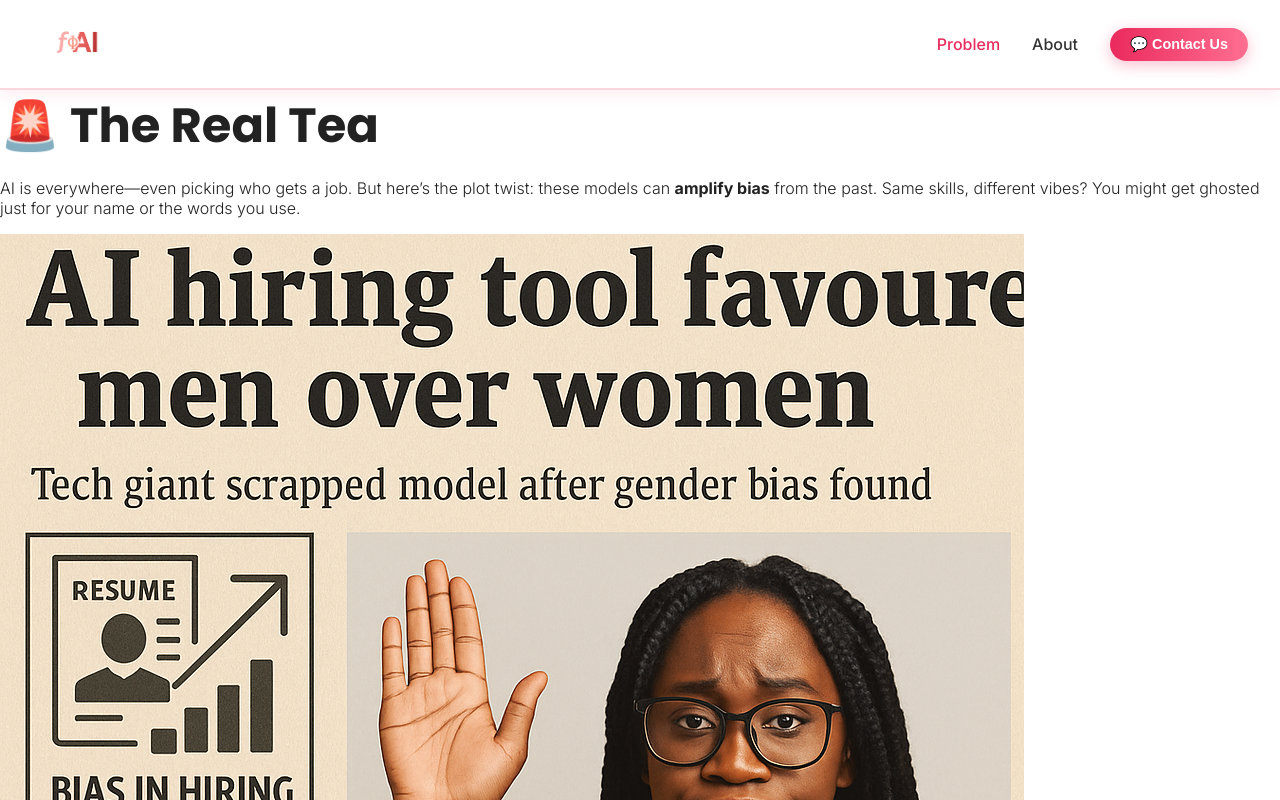
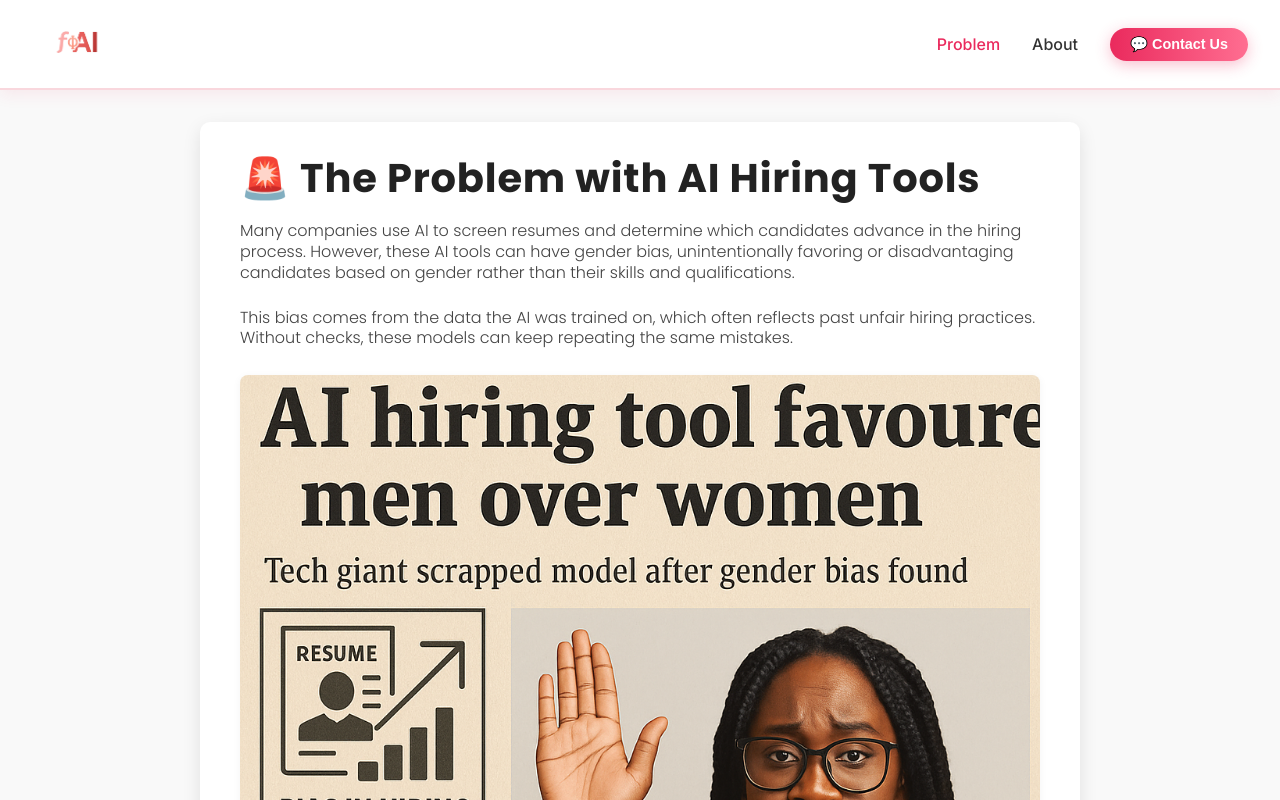
Before and after one commit to imancheema/fAI, a React (Create React App) app in the folder frontend/: page /problem in a window 1280 px wide. Built offline with nearby package versions, Linux system fonts and the light colour scheme.

Commit message:
Fixes 'Problem' page content + styling

```diff
--- /dev/null
+++ b/frontend/src/screens/ProblemPage.css
@@ -0,0 +1,44 @@
+.page-wrapper {
+  display: flex;
+  justify-content: center;
+  align-items: center;
+  min-height: 100vh;
+  padding: 2rem;
+  background-color: #f9f9f9;
+  box-sizing: border-box;
+}
+
+.content-container {
+  max-width: 800px;
+  width: 100%;
+  background: #ffffff;
+  padding: 2rem 2.5rem;
+  border-radius: 10px;
+  box-shadow: 0 6px 18px rgba(0, 0, 0, 0.1);
+}
+
+.problem-title {
+  font-size: 2.5rem;
+  margin-bottom: 1.2rem;
+  font-weight: 700;
+  color: #222222;
+  line-height: 1.2;
+  letter-spacing: 0.02em;
+}
+
+.body-text {
+  font-family: "Poppins", sans-serif;
+  font-size: 1rem;
+  line-height: 1.3;
+  color: #444444;
+  margin-bottom: 1.5rem;
+}
+
+.content-image {
+  max-width: 100%;
+  height: auto;
+  margin: 0.1em 0;
+  border-radius: 8px;
+  box-shadow: 0 2px 8px rgba(0, 0, 0, 0.05);
+  transition: transform 0.3s ease;
+}
--- a/frontend/src/screens/ProblemPage.tsx
+++ b/frontend/src/screens/ProblemPage.tsx
@@ -1,19 +1,29 @@
-// src/screens/ProblemPage.tsx
 import React from "react";
 import biasImg from "../assets/bias-example.png";
-import "./LandingPage.css";
+import "./ProblemPage.css";
 
 const ProblemPage = () => (
-  <div className="section-page genz-bg">
-    <h1 className="section-title rainbow-text">🚨 The Real Tea</h1>
-    <p className="section-paragraph">
-      AI is everywhere—even picking who gets a job. But here’s the plot twist: these models can <b>amplify bias</b> from the past. Same skills, different vibes? You might get ghosted just for your name or the words you use.
-    </p>
-    <img src={biasImg} alt="Bias illustration" className="section-image floating-img" />
-    <p className="section-paragraph">
-      Remember that time a big tech company’s AI only liked “bro” resumes? Yeah, we’re not about that life. Let’s fix it.
-      <span className="emoji-burst">💥🙅‍♀️🕵️‍♂️</span>
-    </p>
+  <div className="page-wrapper">
+    <div className="content-container">
+      <h1 className="problem-title">🚨 The Problem with AI Hiring Tools</h1>
+      <p className="body-text">
+        Many companies use AI to screen resumes and determine which candidates
+        advance in the hiring process. However, these AI tools can have gender
+        bias, unintentionally favoring or disadvantaging candidates based on
+        gender rather than their skills and qualifications.
+      </p>
+      <p className="body-text">
+        This bias comes from the data the AI was trained on, which often
+        reflects past unfair hiring practices. Without checks, these models can
+        keep repeating the same mistakes.
+      </p>
+      <img src={biasImg} alt="Bias illustration" className="content-image" />
+      <p className="body-text">
+        That is why we are building fAI. It is a web app that lets companies
+        upload their AI hiring models so we can test them for bias and fairness
+        before they use them in real life.
+      </p>
+    </div>
   </div>
 );
 
```
